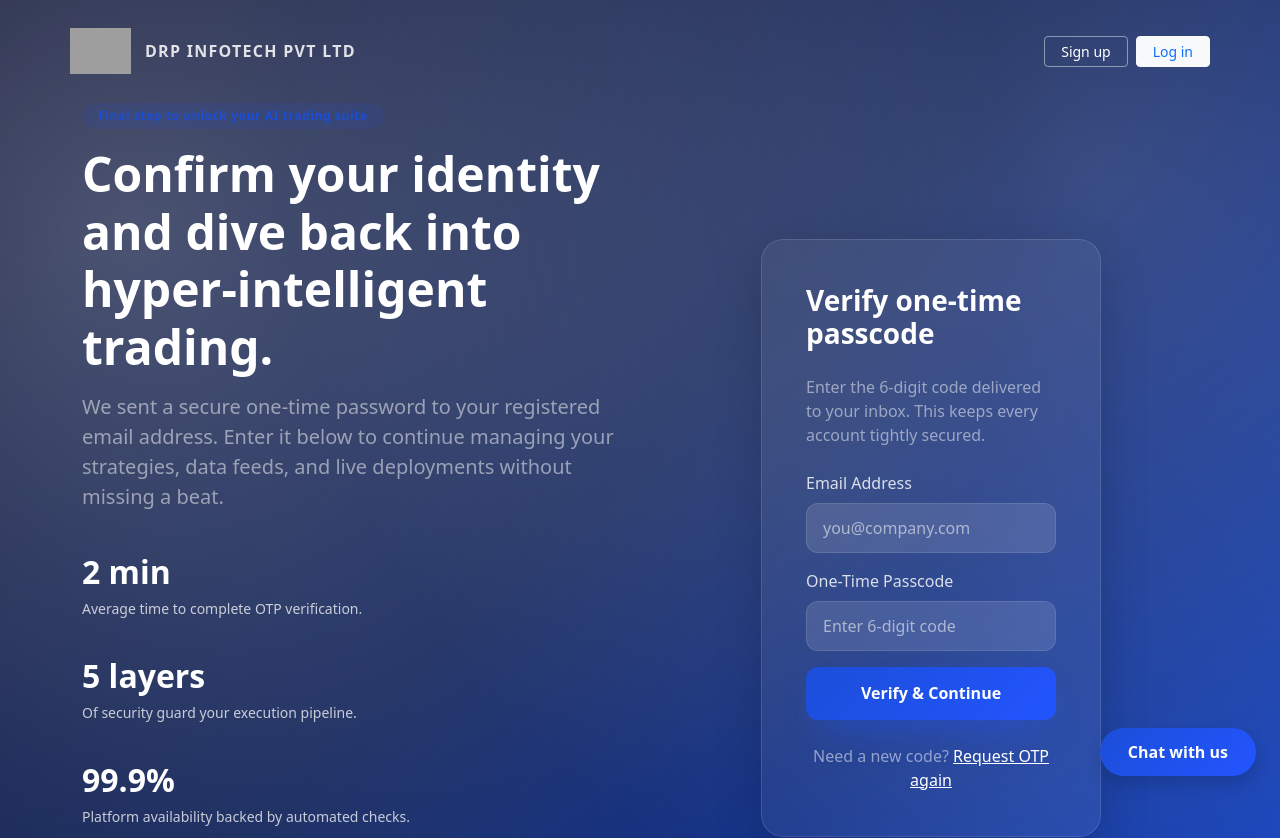
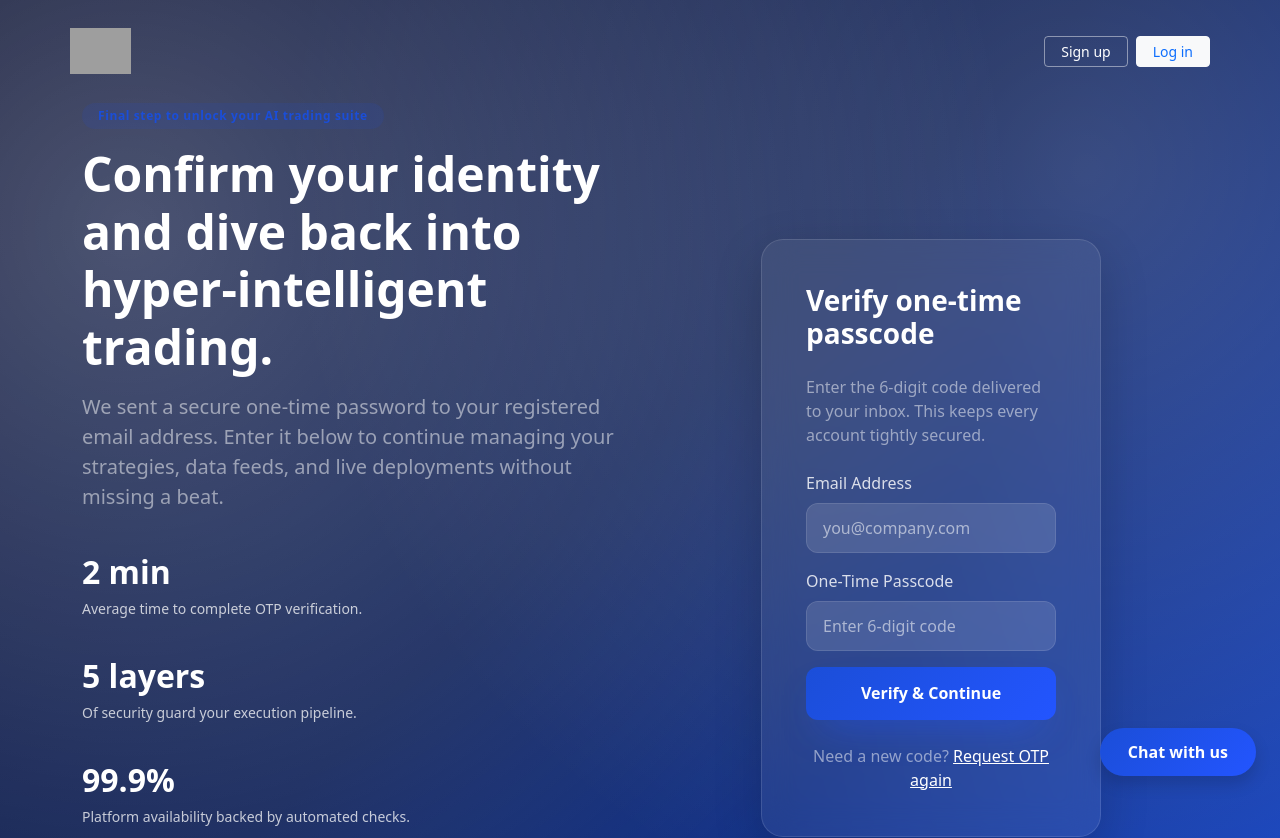
Before and after one commit to endevs/ZerodhaKiteCopy, a React (Create React App) app in the folder frontend/: page /verify-otp in a window 1280 px wide. Shown: the top 838 px of the page. Built offline with nearby package versions, Linux system fonts and the light colour scheme; grey boxes are pictures that could not be loaded; the HTML template or start-up script is replaced by a standard one.

Commit message:
WebSite Remove a Name

```diff
--- a/frontend/src/components/LandingPage.tsx
+++ b/frontend/src/components/LandingPage.tsx
@@ -9,13 +9,8 @@ const LandingPage: React.FC = () => {
     <div className="landing-page">
       <header className="landing-hero">
         <nav className="landing-nav container">
-          <div className="d-flex align-items-center gap-3">
-            <img
-              src="/drp-infotech-logo.png"
-              alt="DRP Infotech Pvt Ltd"
-              className="landing-logo"
-            />
-            <span className="landing-brand">DRP Infotech Pvt Ltd</span>
+          <div className="d-flex align-items-center">
+            <img src="/drp-infotech-logo.png" alt="DRP Infotech Pvt Ltd" className="landing-logo" />
           </div>
           <div className="d-flex align-items-center gap-3">
             <Link to="/login" className="btn btn-outline-light btn-sm px-3">
@@ -281,15 +276,8 @@ const LandingPage: React.FC = () => {
       <footer className="landing-footer">
         <div className="container d-flex flex-column flex-lg-row align-items-center justify-content-between gap-3">
           <div className="d-flex align-items-center gap-3">
-            <img
-              src="/drp-infotech-logo.png"
-              alt="DRP Infotech Pvt Ltd"
-              className="landing-logo small"
-            />
-            <div>
-              <span className="landing-brand text-white">DRP Infotech Pvt Ltd</span>
-              <p className="mb-0 text-white-50">Algorithmic Trading | AI Strategy Automation</p>
-            </div>
+            <img src="/drp-infotech-logo.png" alt="DRP Infotech Pvt Ltd" className="landing-logo small" />
+            <p className="mb-0 text-white-50">Algorithmic Trading | AI Strategy Automation</p>
           </div>
           <div className="text-white-50">
             <span className="me-3">
--- a/frontend/src/components/Login.tsx
+++ b/frontend/src/components/Login.tsx
@@ -73,14 +73,11 @@ const Login: React.FC = () => {
       <LoaderOverlay visible={loading} message="Sending OTP..." />
       <div className="auth-overlay" />
       <nav className="auth-nav container">
-        <div className="d-flex align-items-center">
-          <img
-            src="/drp-infotech-logo.png"
-            alt="DRP Infotech Pvt Ltd"
-            className="auth-logo"
-          />
-          <span className="auth-brand">DRP Infotech Pvt Ltd</span>
-        </div>
+        <img
+          src="/drp-infotech-logo.png"
+          alt="DRP Infotech Pvt Ltd"
+          className="auth-logo"
+        />
         <div className="d-flex align-items-center gap-2">
           <Link to="/signup" className="btn btn-outline-light btn-sm px-3">
             Sign up
--- a/frontend/src/components/Signup.tsx
+++ b/frontend/src/components/Signup.tsx
@@ -49,14 +49,11 @@ const Signup: React.FC = () => {
       <LoaderOverlay visible={loading} message="Creating your account..." />
       <div className="auth-overlay" />
       <nav className="auth-nav container">
-        <div className="d-flex align-items-center">
-          <img
-            src="/drp-infotech-logo.png"
-            alt="DRP Infotech Pvt Ltd"
-            className="auth-logo"
-          />
-          <span className="auth-brand">DRP Infotech Pvt Ltd</span>
-        </div>
+        <img
+          src="/drp-infotech-logo.png"
+          alt="DRP Infotech Pvt Ltd"
+          className="auth-logo"
+        />
         <div className="d-flex align-items-center gap-2">
           <Link to="/login" className="btn btn-outline-light btn-sm px-3">
             Log in
--- a/frontend/src/components/VerifyOtp.tsx
+++ b/frontend/src/components/VerifyOtp.tsx
@@ -87,14 +87,11 @@ const VerifyOtp: React.FC = () => {
       <LoaderOverlay visible={loading} message="Verifying OTP..." />
       <div className="auth-overlay" />
       <nav className="auth-nav container">
-        <div className="d-flex align-items-center">
-          <img
-            src="/drp-infotech-logo.png"
-            alt="DRP Infotech Pvt Ltd"
-            className="auth-logo"
-          />
-          <span className="auth-brand">DRP Infotech Pvt Ltd</span>
-        </div>
+        <img
+          src="/drp-infotech-logo.png"
+          alt="DRP Infotech Pvt Ltd"
+          className="auth-logo"
+        />
         <div className="d-flex align-items-center gap-2">
           <Link to="/signup" className="btn btn-outline-light btn-sm px-3">
             Sign up
--- a/frontend/src/components/Welcome.tsx
+++ b/frontend/src/components/Welcome.tsx
@@ -211,14 +211,11 @@ const Welcome: React.FC = () => {
     <div className="auth-page">
       <div className="auth-overlay" />
       <nav className="auth-nav container">
-        <div className="d-flex align-items-center">
-          <img
-            src="/drp-infotech-logo.png"
-            alt="DRP Infotech Pvt Ltd"
-            className="auth-logo"
-          />
-          <span className="auth-brand">DRP Infotech Pvt Ltd</span>
-        </div>
+        <img
+          src="/drp-infotech-logo.png"
+          alt="DRP Infotech Pvt Ltd"
+          className="auth-logo"
+        />
         <div className="d-flex align-items-center gap-2">
           <a href="/dashboard" className="btn btn-outline-light btn-sm px-3">
             Go to Dashboard
--- a/frontend/src/components/legal/LegalLayout.tsx
+++ b/frontend/src/components/legal/LegalLayout.tsx
@@ -13,10 +13,7 @@ const LegalLayout: React.FC<LegalLayoutProps> = ({ title, lastUpdated, children
   <div className="auth-page">
     <div className="auth-overlay" />
     <nav className="auth-nav container">
-      <div className="d-flex align-items-center">
-        <img src="/drp-infotech-logo.png" alt="DRP Infotech Pvt Ltd" className="auth-logo" />
-        <span className="auth-brand">DRP Infotech Pvt Ltd</span>
-      </div>
+      <img src="/drp-infotech-logo.png" alt="DRP Infotech Pvt Ltd" className="auth-logo" />
       <div className="d-flex align-items-center gap-2">
         <Link to="/" className="btn btn-outline-light btn-sm px-3">
           Home
```
